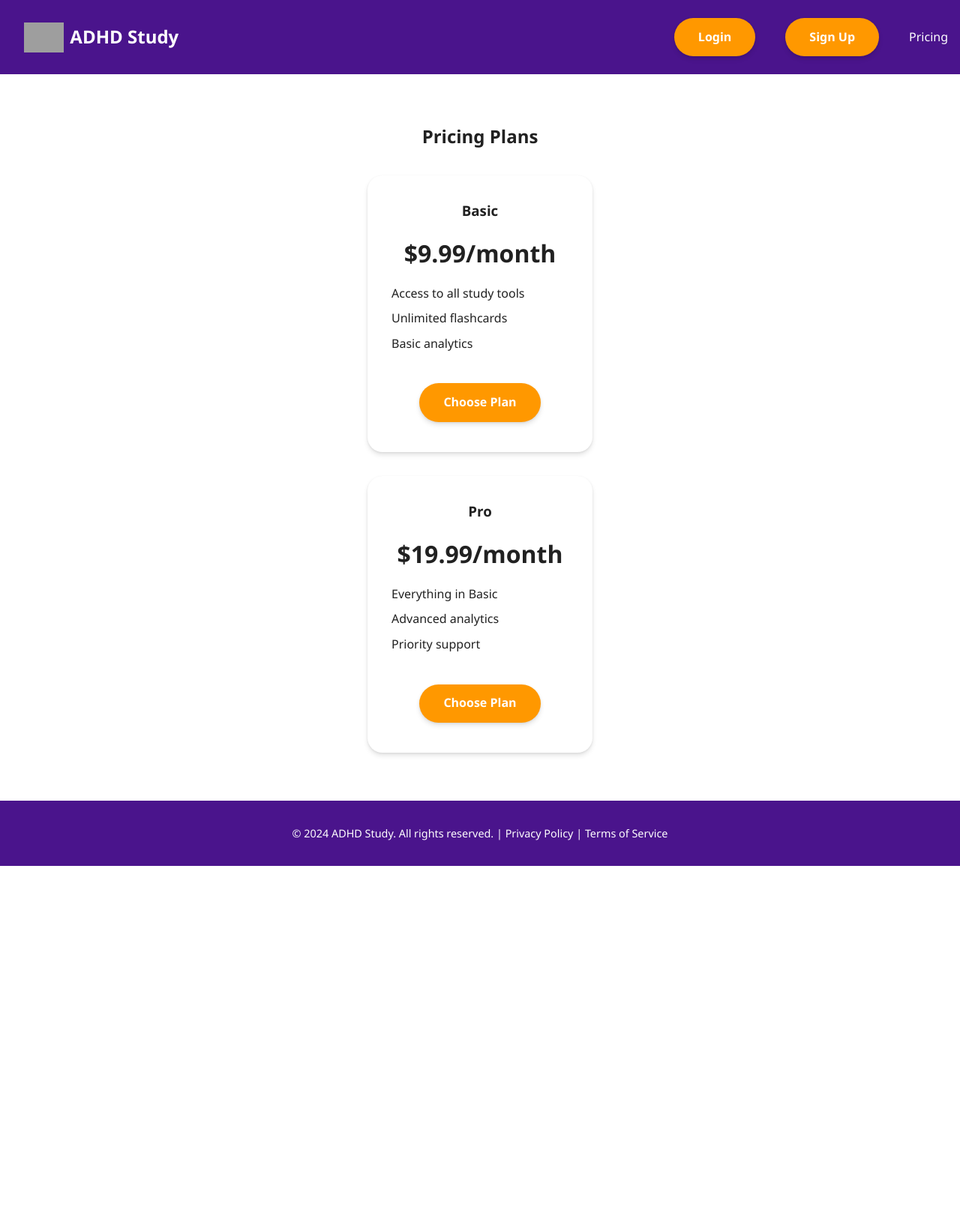
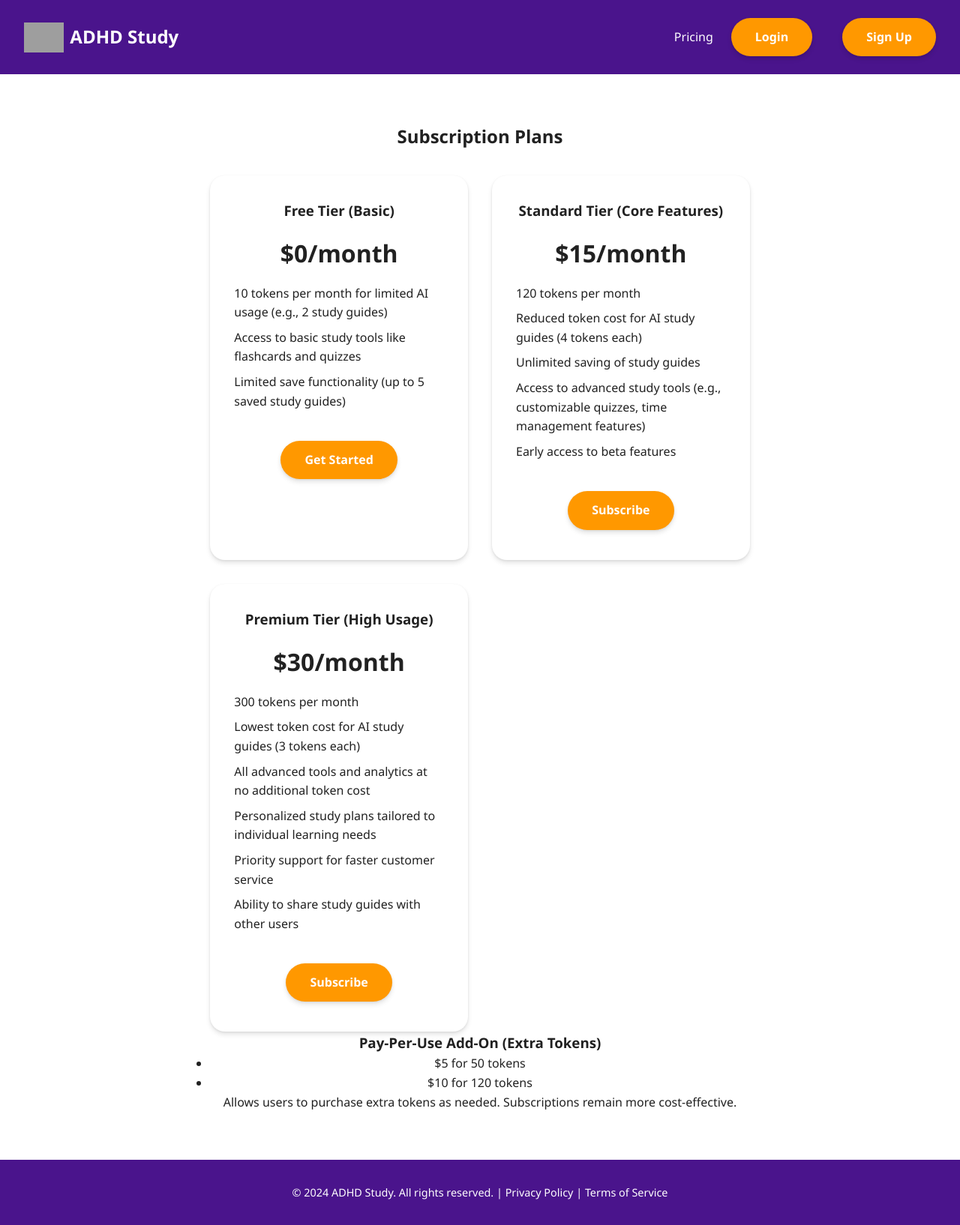
Before and after one commit to Q2OD/ADHDStudys, a Flask app: page /pricing in a window 1280 px wide. Shown: the whole page at 75% size. Before the commit the page ends 1155 px from the top, so only its background shows below. Run offline with Flask 3, Linux system fonts and the light colour scheme; grey boxes are pictures that could not be loaded.

Commit message:
feat: Add new subscription plans with tiered features and pricing

```diff
--- a/templates/base.html
+++ b/templates/base.html
@@ -16,13 +16,13 @@
             </a>
         </div>
         <div class="nav-links">
+            <a href="{{ url_for('main.pricing') }}">Pricing</a>
             {% if current_user.is_authenticated %}
                 <a href="{{ url_for('main.dashboard') }}">Dashboard</a>
                 <a href="{{ url_for('auth.logout') }}" class="btn-secondary">Logout</a>
             {% else %}
                 <a href="{{ url_for('auth.login') }}" class="btn-primary">Login</a>
                 <a href="{{ url_for('auth.signup') }}" class="btn-primary">Sign Up</a>
-                <a href="{{ url_for('main.pricing') }}">Pricing</a>
             {% endif %}
         </div>
     </nav>
--- a/templates/pricing.html
+++ b/templates/pricing.html
@@ -2,28 +2,51 @@
 
 {% block content %}
 <div class="pricing-container">
-    <h2>Pricing Plans</h2>
+    <h2>Subscription Plans</h2>
     <div class="pricing-grid">
         <div class="pricing-card">
-            <h3>Basic</h3>
-            <p class="price">$9.99/month</p>
+            <h3>Free Tier (Basic)</h3>
+            <p class="price">$0/month</p>
             <ul>
-                <li>Access to all study tools</li>
-                <li>Unlimited flashcards</li>
-                <li>Basic analytics</li>
+                <li>10 tokens per month for limited AI usage (e.g., 2 study guides)</li>
+                <li>Access to basic study tools like flashcards and quizzes</li>
+                <li>Limited save functionality (up to 5 saved study guides)</li>
             </ul>
-            <a href="#" class="btn-primary">Choose Plan</a>
+            <a href="#" class="btn-primary">Get Started</a>
         </div>
         <div class="pricing-card">
-            <h3>Pro</h3>
-            <p class="price">$19.99/month</p>
+            <h3>Standard Tier (Core Features)</h3>
+            <p class="price">$15/month</p>
             <ul>
-                <li>Everything in Basic</li>
-                <li>Advanced analytics</li>
-                <li>Priority support</li>
+                <li>120 tokens per month</li>
+                <li>Reduced token cost for AI study guides (4 tokens each)</li>
+                <li>Unlimited saving of study guides</li>
+                <li>Access to advanced study tools (e.g., customizable quizzes, time management features)</li>
+                <li>Early access to beta features</li>
             </ul>
-            <a href="#" class="btn-primary">Choose Plan</a>
+            <a href="#" class="btn-primary">Subscribe</a>
         </div>
+        <div class="pricing-card">
+            <h3>Premium Tier (High Usage)</h3>
+            <p class="price">$30/month</p>
+            <ul>
+                <li>300 tokens per month</li>
+                <li>Lowest token cost for AI study guides (3 tokens each)</li>
+                <li>All advanced tools and analytics at no additional token cost</li>
+                <li>Personalized study plans tailored to individual learning needs</li>
+                <li>Priority support for faster customer service</li>
+                <li>Ability to share study guides with other users</li>
+            </ul>
+            <a href="#" class="btn-primary">Subscribe</a>
+        </div>
+    </div>
+    <div class="pay-per-use">
+        <h3>Pay-Per-Use Add-On (Extra Tokens)</h3>
+        <ul>
+            <li>$5 for 50 tokens</li>
+            <li>$10 for 120 tokens</li>
+        </ul>
+        <p>Allows users to purchase extra tokens as needed. Subscriptions remain more cost-effective.</p>
     </div>
 </div>
 {% endblock %}
```
